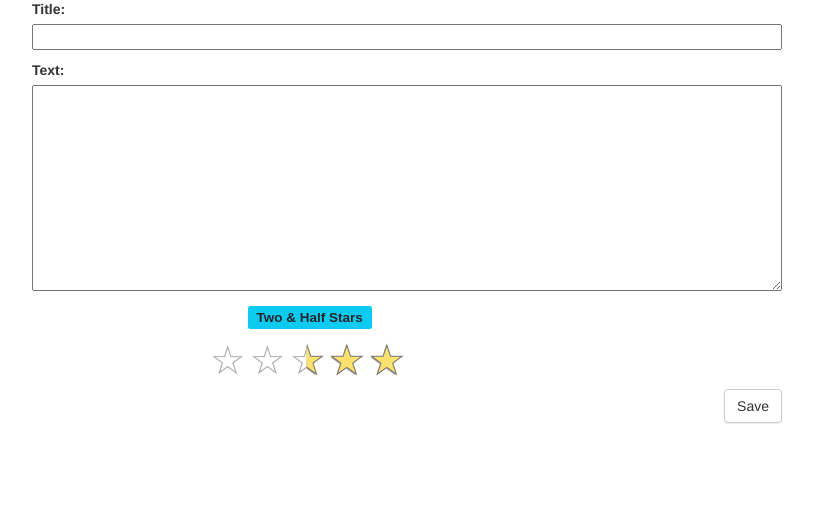
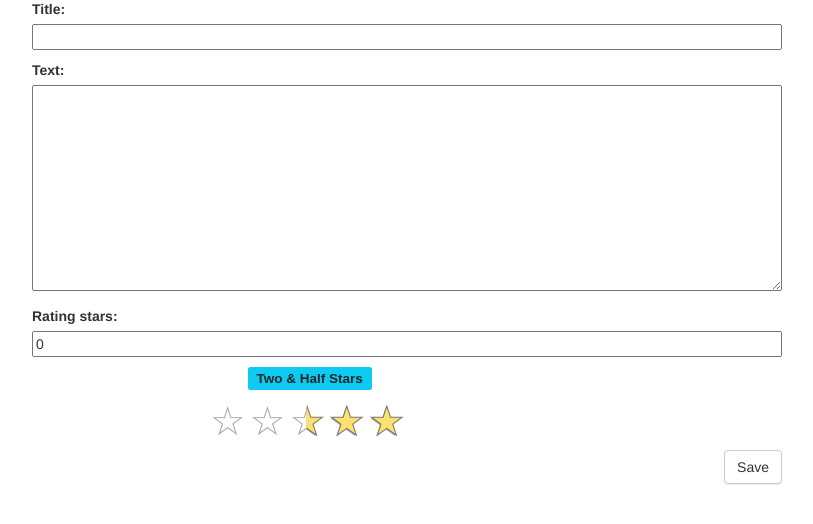
Before and after one commit to dsuke0526/original-app, a Django app: page /post/new/ in a window 1280 px wide. Shown: the part 237-761 px from the top of the page, without its empty margins (38-851 px from the left). Run offline with Django 3.2, Linux system fonts and the light colour scheme; some libraries are stand-ins or nearby versions.

Commit message:
表示までできた

```diff
--- a/blog/forms.py
+++ b/blog/forms.py
@@ -6,4 +6,4 @@
 
     class Meta:
         model = Post
-        fields = ('title', 'text',)
+        fields = ('title', 'text','rating_stars',)
--- a/blog/models.py
+++ b/blog/models.py
@@ -1,3 +1,5 @@
+from email.policy import default
+from logging.handlers import RotatingFileHandler
 from django.conf import settings
 from django.db import models
 from django.utils import timezone
@@ -9,7 +11,7 @@
     text = models.TextField()
     created_date = models.DateTimeField(default=timezone.now)
     published_date = models.DateTimeField(blank=True, null=True)
-
+    rating_stars = models.IntegerField(default=0) ##適したデータモデルの検討
     def publish(self):
         self.published_date = timezone.now()
         self.save()
--- a/blog/templates/blog/post_list.html
+++ b/blog/templates/blog/post_list.html
@@ -6,6 +6,9 @@
                 {{ post.published_date }}
             </div>
             <h2><a href="{% url 'post_detail' pk=post.pk %}">{{ post.title }}</a></h2>
+            {% comment %} 後で追加するratingのデータを表示させる {% endcomment %}
+
+            <h3>{{post.rating}}</h3>
             <p>{{ post.text|linebreaksbr }}</p>
         </div>
     {% endfor %}
--- a/blog/urls.py
+++ b/blog/urls.py
@@ -7,4 +7,5 @@
     path('post/new/', views.post_new, name='post_new'),
     path('post/<int:pk>/edit/', views.post_edit, name='post_edit'),
     path('post/<pk>/remove/', views.post_remove, name='post_remove'),
+    path('post/rating_stars/', views.post_rating, name='post_rating'),
 ]
--- a/blog/views.py
+++ b/blog/views.py
@@ -39,3 +39,8 @@
     post = get_object_or_404(Post, pk=pk)
     post.delete()
     return redirect('post_list')
+
+def post_rating(request):
+    post = get_object_or_404(Post)
+    post.delete()
+    return redirect('post_list')
--- a/mysite/settings.py
+++ b/mysite/settings.py
@@ -11,6 +11,7 @@
 """
 import os
 from pathlib import Path
+from re import template
 
 # Build paths inside the project like this: BASE_DIR / 'subdir'.
 BASE_DIR = Path(__file__).resolve().parent.parent
```
Also changed, not shown: blog/migrations/0002_post_rating_stars.py (added).
